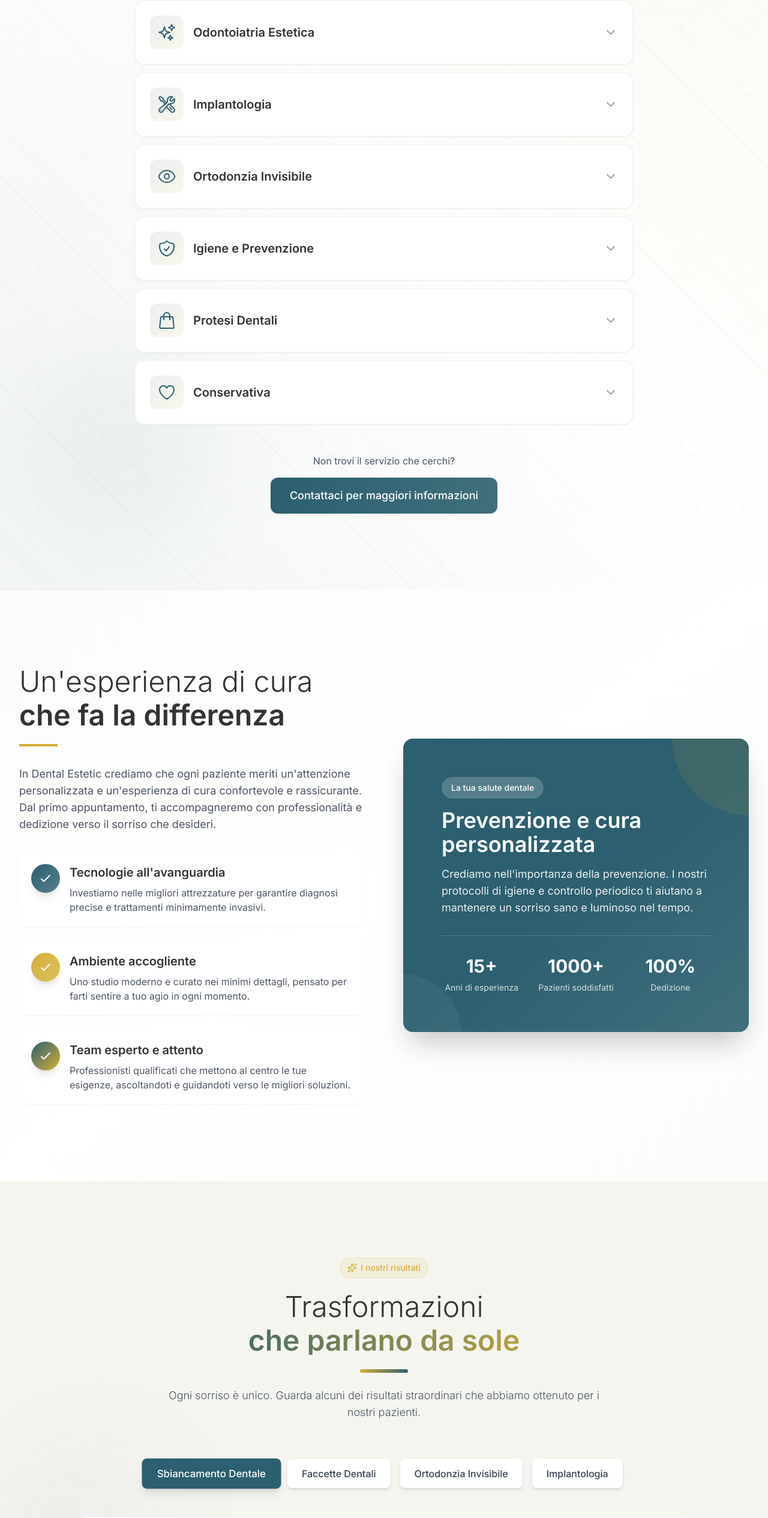
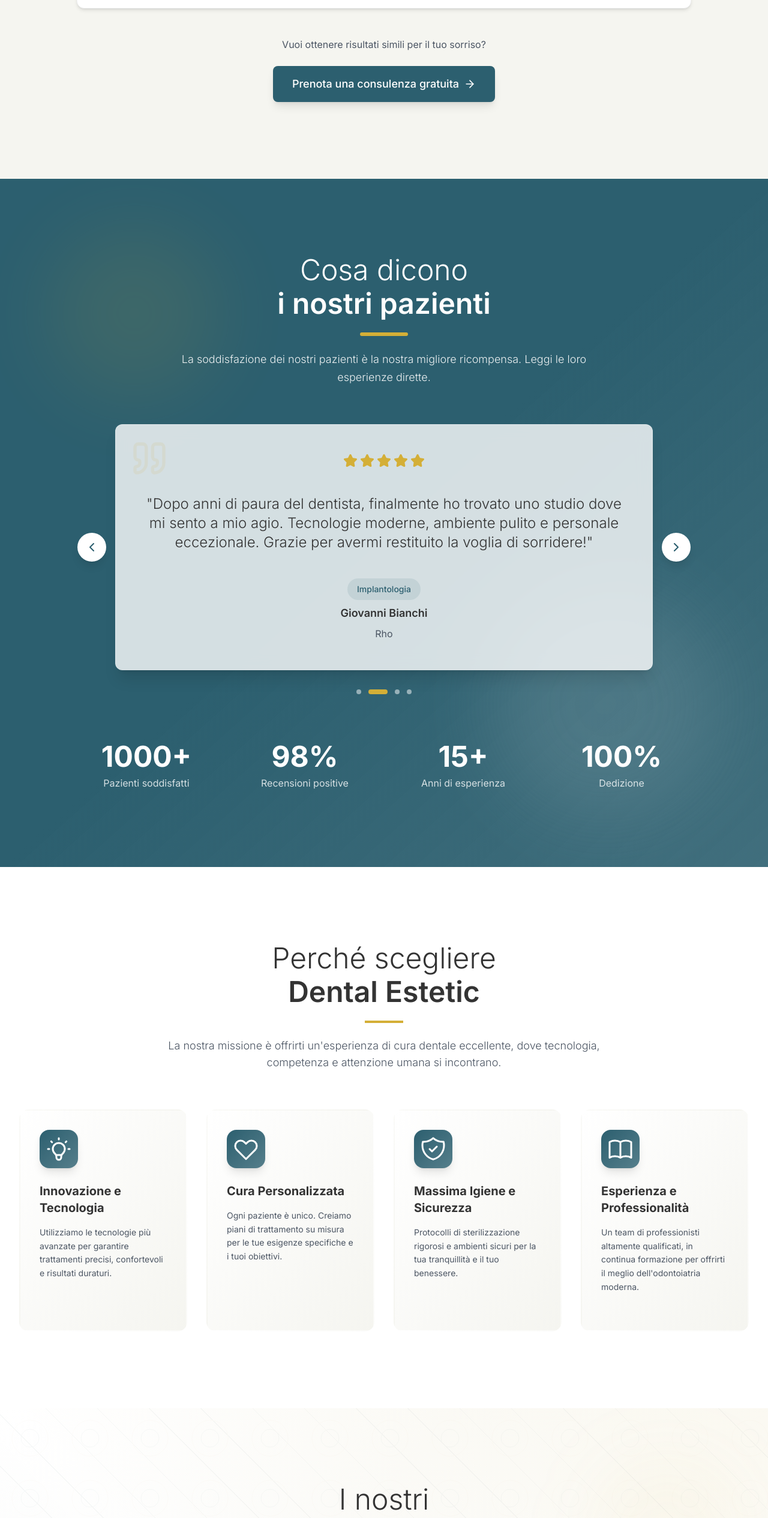
Before and after one commit to sebyudrescu/Dental-Clinic, a Next.js app: page / in a window 1280 px wide. Shown: the part 2192-4722 px from the top of the page at 60% size. Built offline with nearby package versions, Linux system fonts and the light colour scheme.

Commit message:
feat: reorder sections - move BeforeAfter and Testimonials right after Hero section

```diff
--- a/app/page.tsx
+++ b/app/page.tsx
@@ -16,6 +16,10 @@ export default function Home() {
       <div id="hero">
         <Hero />
       </div>
+      <BeforeAfter />
+      <div id="testimonianze">
+        <Testimonials />
+      </div>
       <div id="chi-siamo">
         <Values />
       </div>
@@ -23,10 +27,6 @@ export default function Home() {
         <Services />
       </div>
       <WhyChooseUs />
-      <BeforeAfter />
-      <div id="testimonianze">
-        <Testimonials />
-      </div>
       <div id="team">
         <TeamWithImages />
       </div>
```
